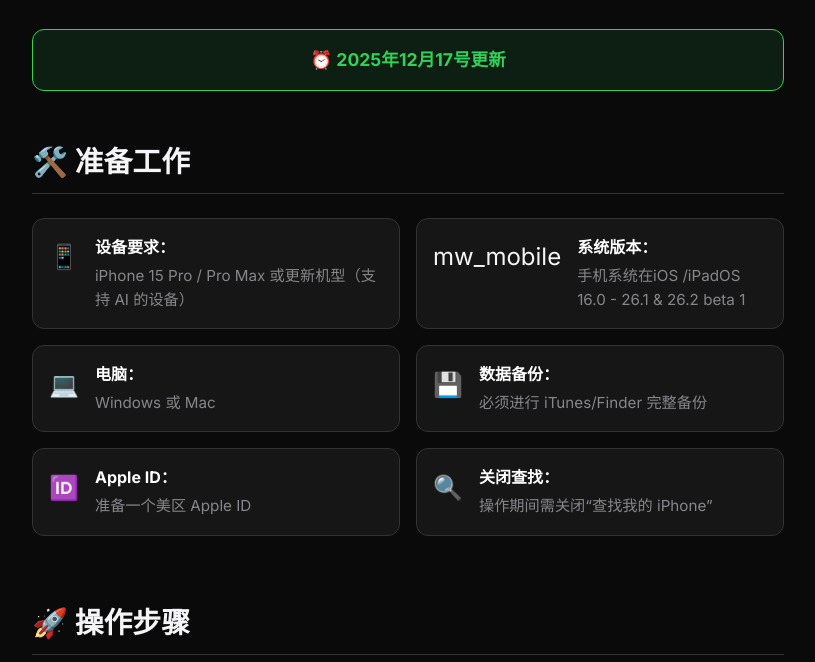
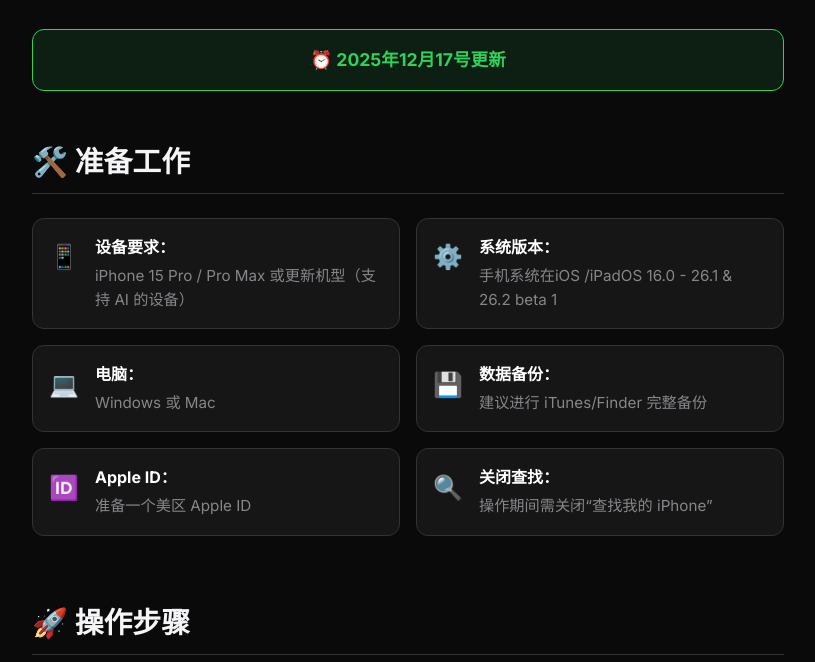
Before and after one commit to AmazingRobin/iPhoneAiGuider, a plain HTML site: page index.html in a window 1280 px wide. Shown: the part 138-800 px from the top of the page, without its empty margins (232-1047 px from the left). Drawn offline with Linux system fonts and the light colour scheme.

Commit message:
Fix missing icon and update content

```diff
--- a/index.html
+++ b/index.html
@@ -32,7 +32,7 @@
                         </div>
                     </li>
                     <li>
-                        <span class="icon">mw_mobile</span>
+                        <span class="icon">⚙️</span>
                         <div class="list-content">
                             <strong>系统版本：</strong>
                             <span>手机系统在iOS /iPadOS 16.0 - 26.1 & 26.2 beta 1</span>
@@ -49,7 +49,7 @@
                         <span class="icon">💾</span>
                         <div class="list-content">
                             <strong>数据备份：</strong>
-                            <span>必须进行 iTunes/Finder 完整备份</span>
+                            <span>建议进行 iTunes/Finder 完整备份</span>
                         </div>
                     </li>
                     <li>
```
